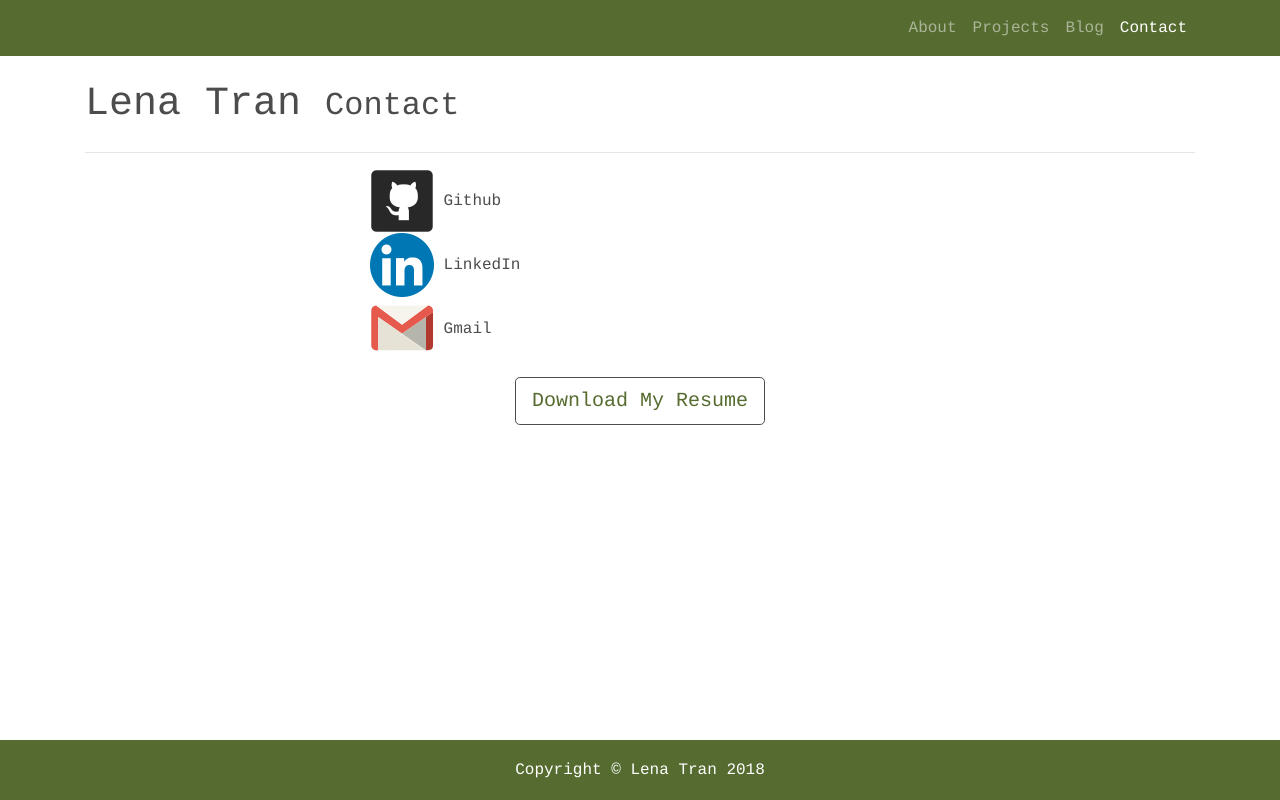
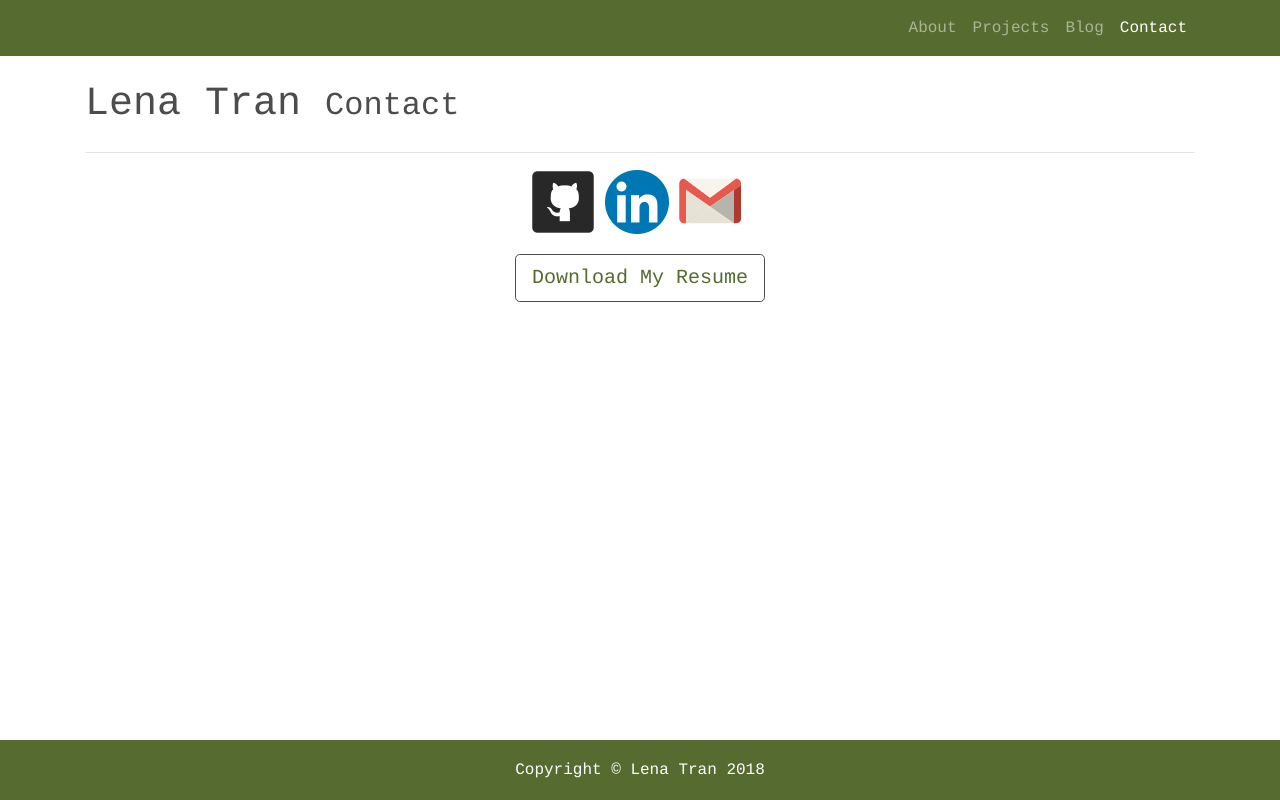
Before and after one commit to lenatran/lenatran.github.io, a website: page contact.html in a window 1280 px wide. Drawn offline with Linux system fonts and the light colour scheme.

Commit message:
made changes to contact page

```diff
--- a/contact.html
+++ b/contact.html
@@ -57,7 +57,18 @@
       </h1>
         <hr>
 
-      <!-- Portfolio Item Row -->
+      <!-- Social Icon Logos Row -->
+        <div class="row">
+          <div class="col-md-4"></div>
+        <div class="col-md-8" id="icons">
+            <a href="https://github.com/lenatran"><img src="img/github.png" alt="https://github.com/lenatran"></a>
+            <a href="https://www.linkedin.com/in/lenatran4"><img src="img/linkedin.png" alt="https://www.linkedin.com/in/lenatran4"></a>
+            <a href="mailto:tranlenak4@gmail.com"><img src="img/gmail.png" alt="tranlenak4@gmail.com"></a>
+        </div>
+      </div>
+
+      <!-- Social Icon Logos list -->
+<!--
       <div class="row">
           <div class="col-md-3"></div>
         <div class="col-md-8">
@@ -69,6 +80,7 @@
             </ul>
         </div>
       </div>
+-->
       <!-- /.row -->
       <div class="col-xs-8 col-xs-offset-2 text-center">
       <a href="resume/LenaTranResume.pdf" class="btn btn-lg btn-outline"><i class="fa fa-download"></i>Download My Resume
--- a/css/portfolio-item.css
+++ b/css/portfolio-item.css
@@ -47,6 +47,11 @@ body {
   text-align: center;
 }
 
+#icons {
+  margin-bottom: 20px;
+  margin-left: 446px;
+}
+
 .navbar {
   background-color: #556B2F;
   font: white;
```
